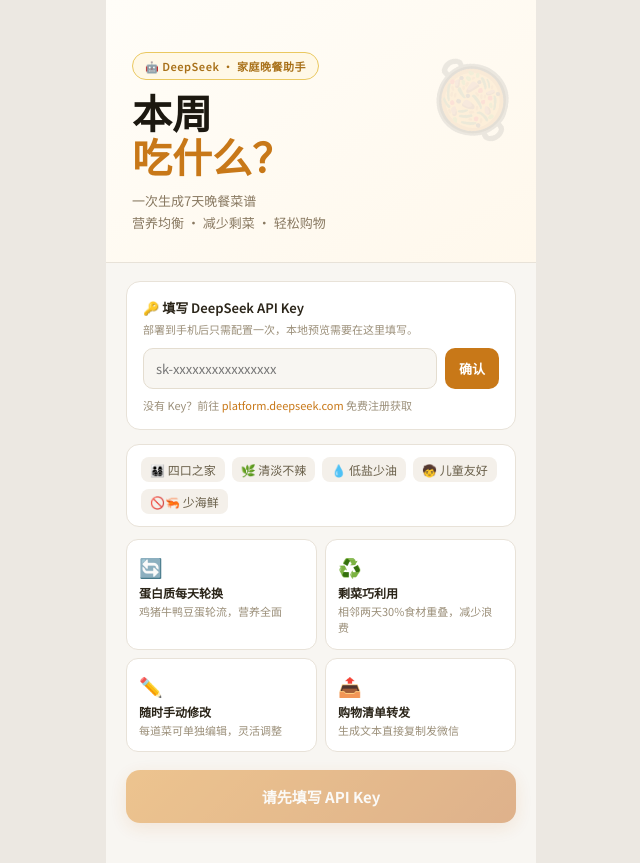
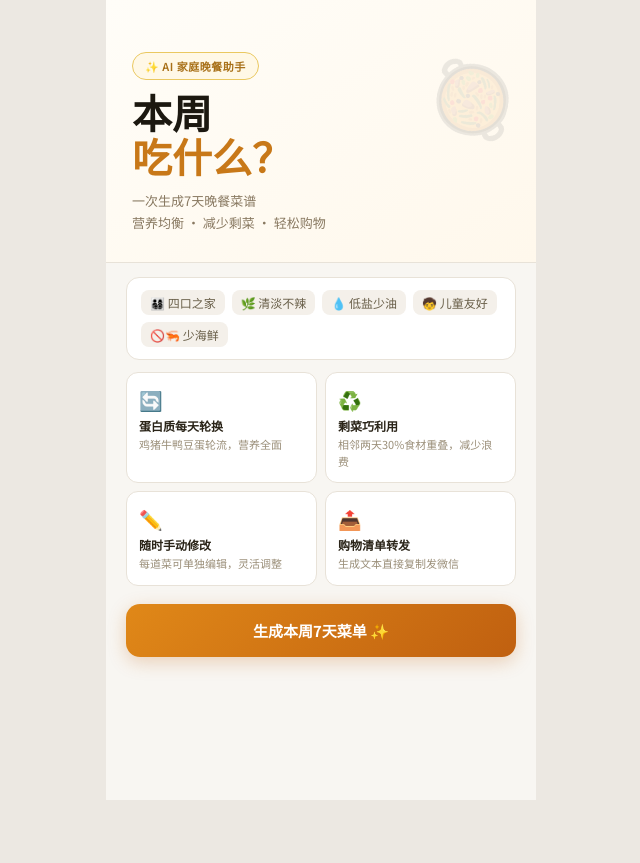
Before and after one commit to Christinaones/New-Dinner-Planner, a React (Vite) app: page / in a window 1280 px wide. Shown: the whole page, without its empty margins (319-959 px from the left). After the commit the page ends 800 px from the top, so only its background shows below. Built offline with nearby package versions, Linux system fonts and the light colour scheme.

Commit message:
Update App.jsx

```diff
--- a/src/App.jsx
+++ b/src/App.jsx
@@ -81,8 +81,6 @@
 
 export default function DinnerPlanner() {
   const [screen, setScreen] = useState("home");
-  const [apiKey, setApiKey] = useState("");
-  const [apiKeySaved, setApiKeySaved] = useState(false);
   const [loading, setLoading] = useState(false);
   const [error, setError] = useState("");
   const [weekPlan, setWeekPlan] = useState(null);
@@ -100,11 +98,6 @@
   const today = new Date();
   const weekLabel = `${today.getMonth() + 1}月${today.getDate()}日起一周`;
 
-  const saveKey = () => {
-    if (!apiKey.trim()) return;
-    window.DEEPSEEK_API_KEY = apiKey.trim();
-    setApiKeySaved(true);
-  };
 
   const WEEK_PROMPT = `你是专业家庭营养师。为四口之家（含老人和小孩）制定本周7天晚餐菜单。
 规则：
@@ -187,8 +180,6 @@
         .h-title span{color:#c87818}
         .h-sub{font-size:13px;color:#887860;line-height:1.7}
 
-        /* API KEY 输入区 */
-        .key-box{margin:18px 20px 0;padding:16px;background:#fff;border:1.5px solid #e8e2d8;border-radius:14px}
         .key-title{font-size:13px;font-weight:600;color:#2a2418;margin-bottom:4px}
         .key-sub{font-size:11px;color:#9a8e78;margin-bottom:10px;line-height:1.5}
         .key-row{display:flex;gap:8px}
@@ -348,7 +339,7 @@
       {loading && (
         <div className="sc ld-sc">
           <div className="ld-bowl">🥘</div>
-          <div className="ld-t">DeepSeek 正在规划本周菜单…</div>
+          <div className="ld-t">AI 正在规划本周菜单…</div>
           <div className="ld-s">正在为四口之家精心搭配7天晚餐</div>
           <div className="ld-steps">
             {["规划每日蛋白质轮换", "考虑相邻食材衔接利用剩菜", "生成整周购物清单"].map((s, i) => (
@@ -374,35 +365,9 @@
       {!loading && !error && screen === "home" && (
         <div className="sc">
           <div className="h-hero">
-            <div className="h-tag">🤖 DeepSeek · 家庭晚餐助手</div>
+            <div className="h-tag">✨ AI 家庭晚餐助手</div>
             <h1 className="h-title">本周<br /><span>吃什么？</span></h1>
             <p className="h-sub">一次生成7天晚餐菜谱<br />营养均衡 · 减少剩菜 · 轻松购物</p>
-          </div>
-
-          {/* API Key 输入 */}
-          <div className="key-box">
-            <div className="key-title">🔑 填写 DeepSeek API Key</div>
-            <div className="key-sub">部署到手机后只需配置一次，本地预览需要在这里填写。</div>
-            {!apiKeySaved ? (
-              <>
-                <div className="key-row">
-                  <input
-                    className="key-in"
-                    type="password"
-                    placeholder="sk-xxxxxxxxxxxxxxxx"
-                    value={apiKey}
-                    onChange={e => setApiKey(e.target.value)}
-                    onKeyDown={e => e.key === "Enter" && saveKey()}
-                  />
-                  <button className="key-btn" onClick={saveKey}>确认</button>
-                </div>
-                <div className="key-link">
-                  没有 Key？前往 <a href="https://platform.deepseek.com" target="_blank" rel="noreferrer">platform.deepseek.com</a> 免费注册获取
-                </div>
-              </>
-            ) : (
-              <div className="key-saved">✓ API Key 已设置，可以开始生成菜单</div>
-            )}
           </div>
 
           <div className="h-chips">
@@ -425,9 +390,7 @@
             ))}
           </div>
           <div className="h-cta">
-            <button className="btn-p" onClick={fetchWeekPlan} disabled={!apiKeySaved}>
-              {apiKeySaved ? "生成本周7天菜单 ✨" : "请先填写 API Key"}
-            </button>
+            <button className="btn-p" onClick={fetchWeekPlan}>生成本周7天菜单 ✨</button>
           </div>
         </div>
       )}
```
